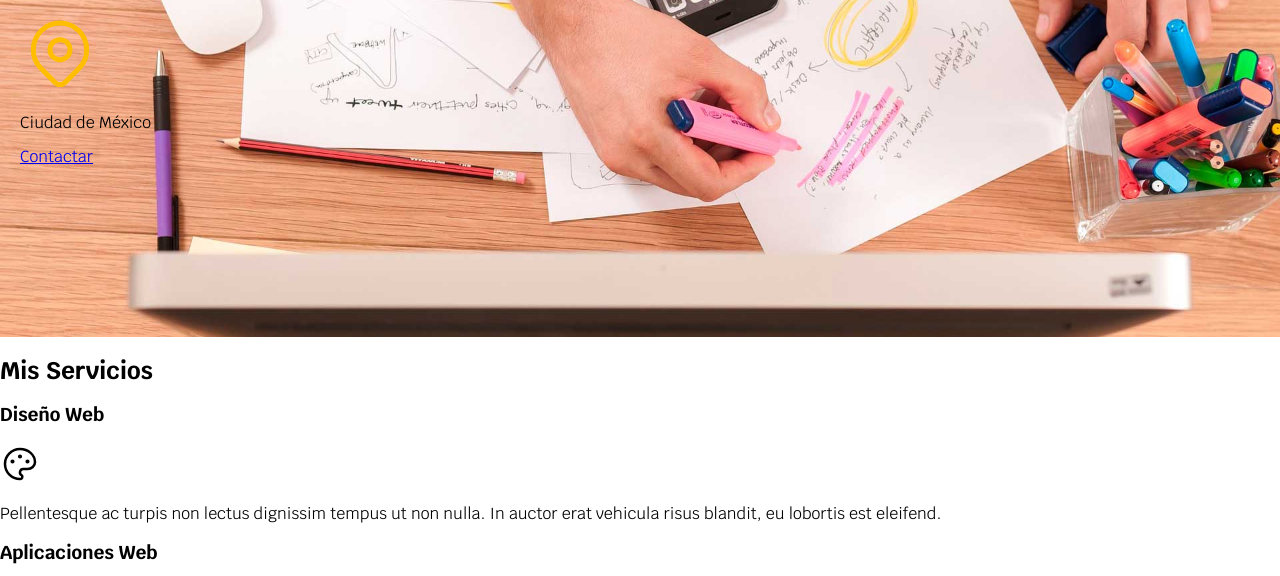
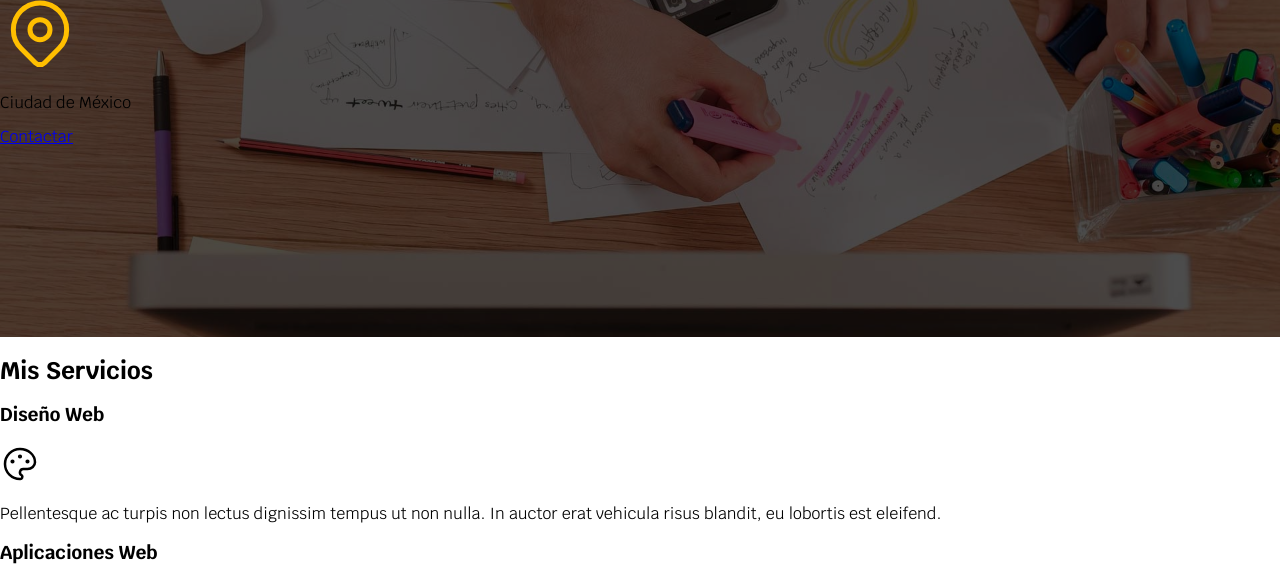
Before and after one commit to Giovanni-Hernandez/DESARROLLO-WEB, a plain HTML site: page index.html in a window 1280 px wide. Shown: the part 251-827 px from the top of the page. Drawn offline with Linux system fonts and the light colour scheme.

Commit message:
Fondo y posicionando elementos

```diff
--- a/css/styles.css
+++ b/css/styles.css
@@ -59,5 +59,12 @@ body{
     background-repeat: no-repeat;
     background-size: cover;
     height: 450px;
-    padding: 20px;
+    position: relative;
 }
+.contenido-hero{
+    position:absolute;
+    background-color: rgba( 0, 0, 0, .7); /*Anterior*/
+    /* Forma mas nueva background-color: rgb( 0 0 0 / 70%);*/
+    width: 100%;
+    height: 100%;
+}
```
